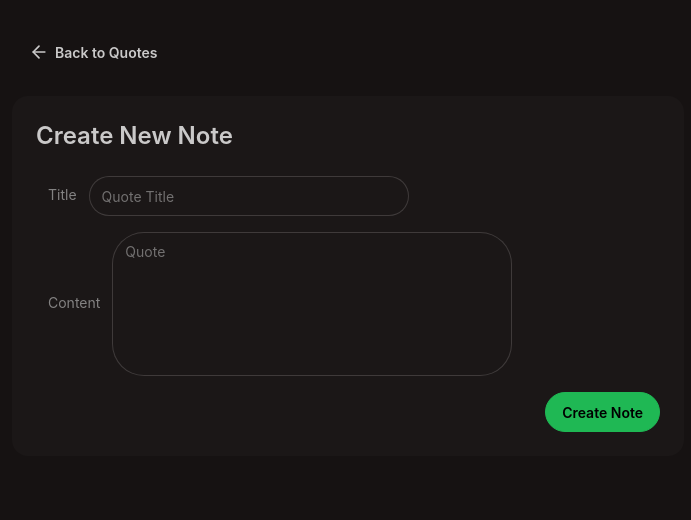
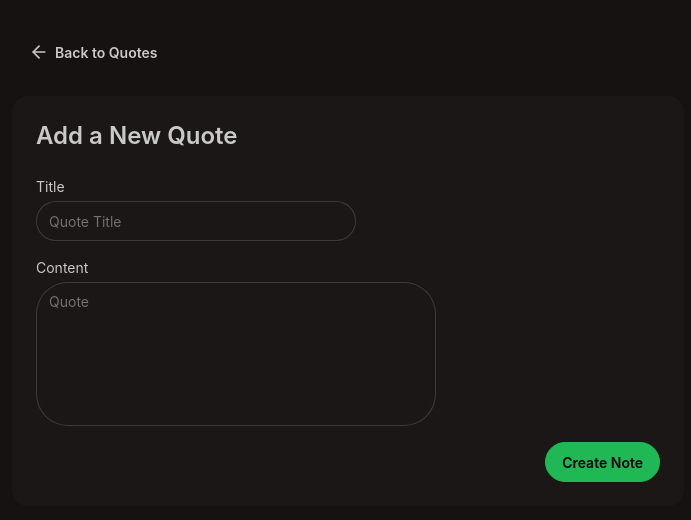
Before and after one commit to Abdelkader1900/SeriesCitations-Webapp, a React app in the folder frontend/: page /create in a window 1280 px wide. Shown: the top 520 px of the page, without its empty margins (292-983 px from the left). Built offline with nearby package versions, Linux system fonts and the light colour scheme; the HTML template or start-up script is replaced by a standard one.

Commit message:
Possible de créer des citations perssistantes back/front

```diff
--- a/frontend/src/App.jsx
+++ b/frontend/src/App.jsx
@@ -1,5 +1,6 @@
 import React from 'react'
 import { Route, Routes } from 'react-router'
+import { Toaster } from 'react-hot-toast'
 import HomePage from './pages/HomePage'
 import CreatePage from './pages/CreatePage'
 import NoteDetailPage from './pages/NoteDetailPage'
@@ -7,6 +8,7 @@ import NoteDetailPage from './pages/NoteDetailPage'
 const App = () => {
   return (
     <div className='absolute inset-0 -z-10 h-full w-full items-center [background:radial-gradient(125%_125%_at_50%_10%,#000_60%,#00FF9D40_100%)]'>
+      <Toaster />
       <Routes>
         <Route path ="/" element ={<HomePage/>}/>
         <Route path ="/note/:id" element ={<NoteDetailPage/>}/>
--- a/frontend/src/pages/CreatePage.jsx
+++ b/frontend/src/pages/CreatePage.jsx
@@ -1,16 +1,40 @@
 import { ArrowLeftIcon } from 'lucide-react';
 import React from 'react'
 import { useState } from 'react';
-import { Link } from 'react-router';
+import { Link, Navigate, useNavigate } from 'react-router';
+import { toast } from "react-hot-toast";
+import axios from 'axios';
 
 function CreatePage() {
     const [title,setTitle] = useState("");
     const [content, setContent] = useState("");
     const [loading,setLoading] = useState(false)
+    const navigate = useNavigate()
 
-    const handleSubmit = () => {
+    const handleSubmit = async (e) => {
+      e.preventDefault();
       console.log(title);
       console.log(content);
+
+      if( !title.trim() || !content.trim()){
+        toast.error("Tous les champs sont requis !")
+        return
+      }
+
+      setLoading(true)
+      try{
+        await axios.post("http://localhost:5001/api/notes",{
+          title,
+          content
+        })
+        toast.success("La citation a été ajoutée a votre bibliothèque")
+        navigate("/")
+      }catch(error){
+        toast.error("Impossible d'ajouter la citation.")
+        console.log(error)
+      } finally {
+        setLoading(false)
+      }
 
     }
 
@@ -24,19 +48,15 @@ function CreatePage() {
           </Link>
           <div className='card bg-base-100'>
             <div className='card-body'>
-              <h2 className='card-title text-2xl mb-4'>Create New Note</h2>
+              <h2 className='card-title text-2xl mb-4'>Add a New Quote</h2>
               <form onSubmit={handleSubmit}>
-                <div className='form-control mb-4'>
-                  <label className='label'>
-                    <span className='label-text mx-3'> Title</span>
-                  </label>
+                <div className='flex flex-col mb-4'>
+                  <label className='label-text mb-1'>Title</label>
                   <input type="text" placeholder='Quote Title' className='input input-bordered' value={title} onChange={(e) => setTitle(e.target.value)}  />
                 </div>
 
-                <div className='form-control mb-4'>
-                  <label className='label'>
-                    <span className='label-text mx-3'> Content</span>
-                  </label>
+                <div className='flex flex-col mb-4'>
+                  <label className='label-text mb-1'>Content</label>
                   <textarea placeholder='Quote' className='textarea textarea-bordered h-36 w-100 resize-none' value={content} onChange={(e) => setContent(e.target.value)}  />
                 </div>
 
```
